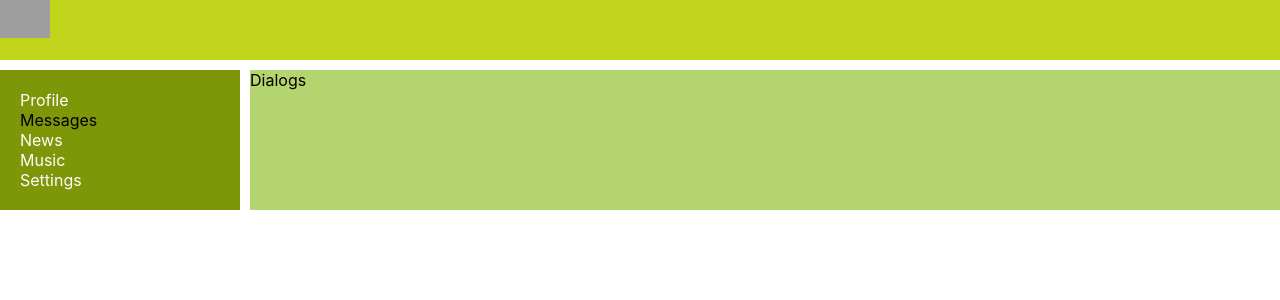
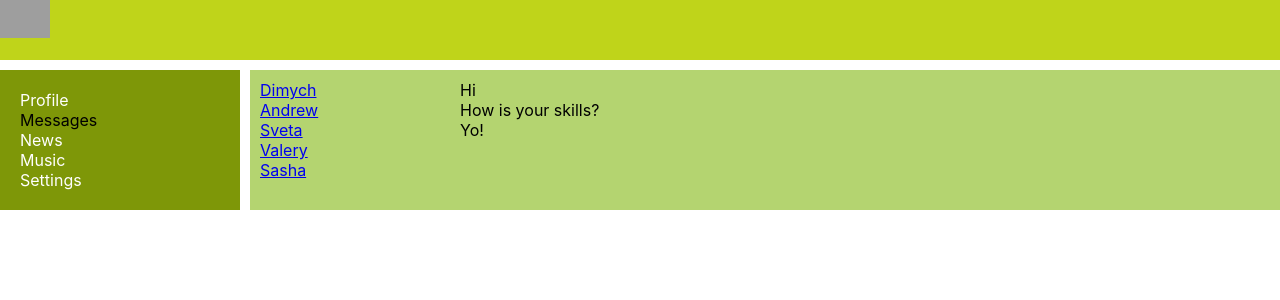
Before and after one commit to dotSality/social-network-samurai, a React (Create React App) app: page /dialogs in a window 1280 px wide. Shown: the top 300 px of the page. Built offline with nearby package versions, Linux system fonts and the light colour scheme; grey boxes are pictures that could not be loaded.

Commit message:
route exact

```diff
--- a/src/App.tsx
+++ b/src/App.tsx
@@ -17,7 +17,7 @@ function App() {
                 <Header/>
                 <NavBar/>
                 <div className={'app-wrapper-content'}>
-                    <Route path={'/dialogs'} component={Dialogs}/>
+                    <Route exact path={'/dialogs'} component={Dialogs}/>
                     <Route path={'/profile'} component={Profile}/>
                     <Route path={'/news'} component={News}/>
                     <Route path={'/music'} component={Music}/>
--- a/src/Components/Dialogs/Dialogs.module.css
+++ b/src/Components/Dialogs/Dialogs.module.css
@@ -1,3 +1,24 @@
-.content {
-    background-color: #b4d470;
+.dialogs {
+    display: grid;
+    grid-template-columns: 2fr 10fr;
 }
+
+.dialogs .dialogsItems {
+    padding: 10px;
+}
+
+.dialogsItems .active {
+    color: white;
+}
+
+.dialogs .dialogsItems .dialog {
+
+}
+
+.messages {
+    padding: 10px;
+}
+
+.messages .message {
+
+}
--- a/src/Components/Dialogs/Dialogs.tsx
+++ b/src/Components/Dialogs/Dialogs.tsx
@@ -1,9 +1,32 @@
 import React from 'react';
 import s from './Dialogs.module.css';
+import {NavLink} from 'react-router-dom';
 
 const Dialogs = () => {
-    return (<div>
-            Dialogs
+    return (
+        <div className={s.dialogs}>
+            <div className={s.dialogsItems}>
+                <div className={`${s.dialog} ${s.active}`}>
+                    <NavLink to={'/dialogs/1'}>Dimych</NavLink>
+                </div>
+                <div className={s.dialog}>
+                    <NavLink to={'/dialogs/2'}>Andrew</NavLink>
+                </div>
+                <div className={s.dialog}>
+                    <NavLink to={'/dialogs/3'}>Sveta</NavLink>
+                </div>
+                <div className={s.dialog}>
+                    <NavLink to={'/dialogs/4'}>Valery</NavLink>
+                </div>
+                <div className={s.dialog}>
+                    <NavLink to={'/dialogs/5'}>Sasha</NavLink>
+                </div>
+            </div>
+            <div className={s.messages}>
+                <div className={s.message}>Hi</div>
+                <div className={s.message}>How is your skills?</div>
+                <div className={s.message}>Yo!</div>
+            </div>
         </div>
     )
 }
```
